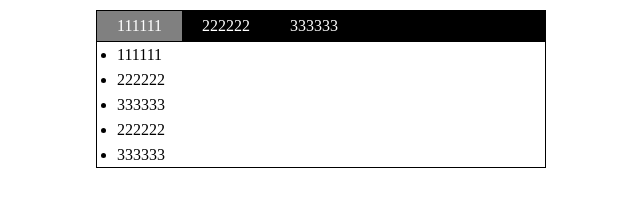
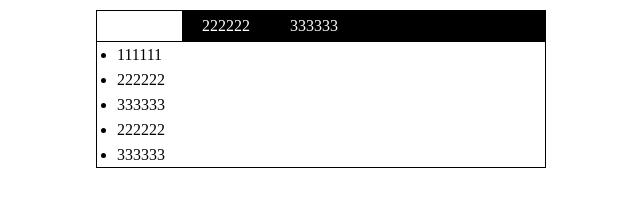
Before and after one commit to Lennam/simpleTab, a plain HTML site: page index.html in a window 1280 px wide. Shown: the whole page, without its empty margins (319-959 px from the left). Drawn offline with Linux system fonts and the light colour scheme.

Commit message:
FIRST COMMIT

```diff
--- a/index.html
+++ b/index.html
@@ -28,7 +28,7 @@
             color: white;
         }
         #container li.current {
-            background: gray;
+            background: white;
             color: black;
         }
         #wrap {
```
